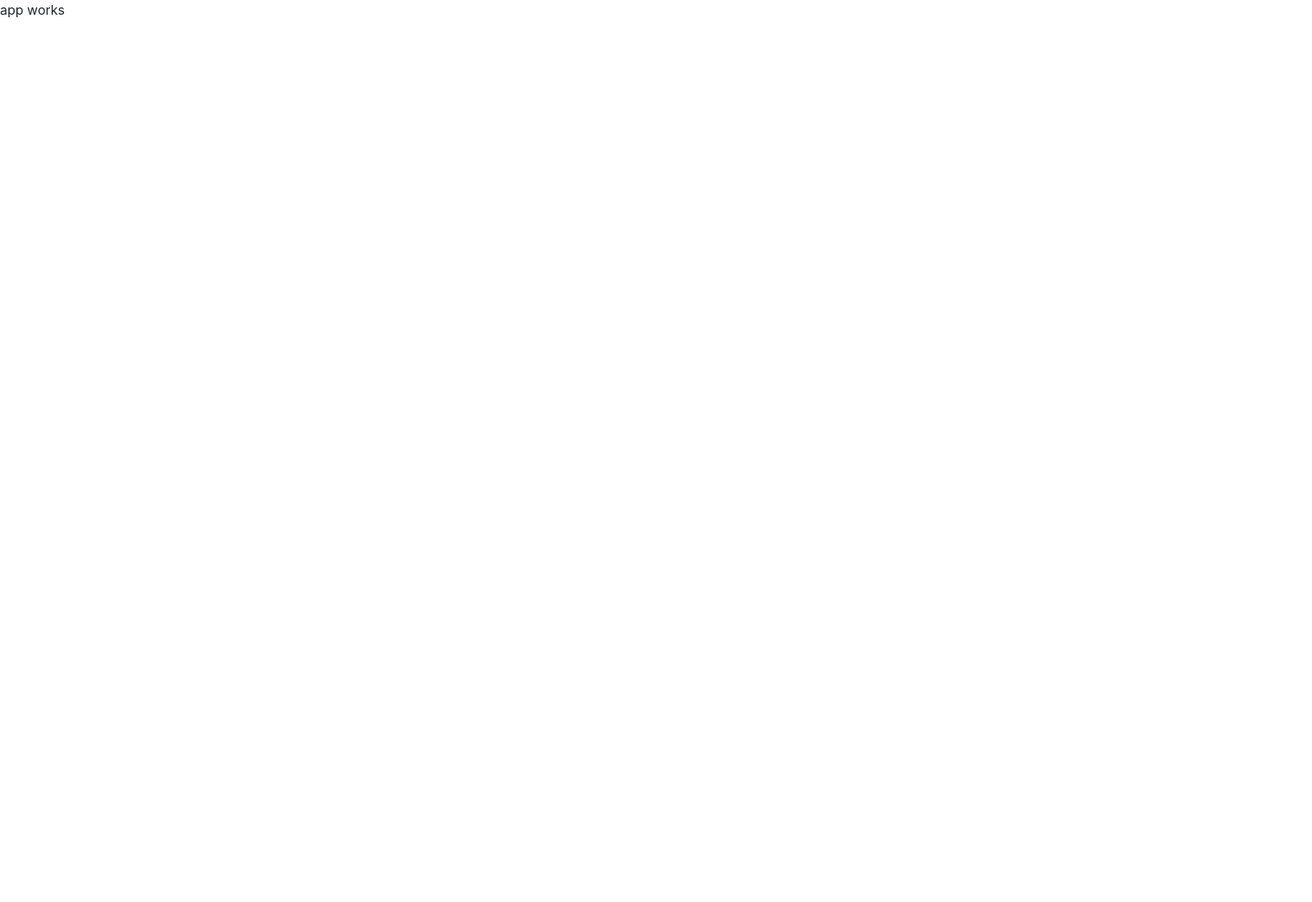
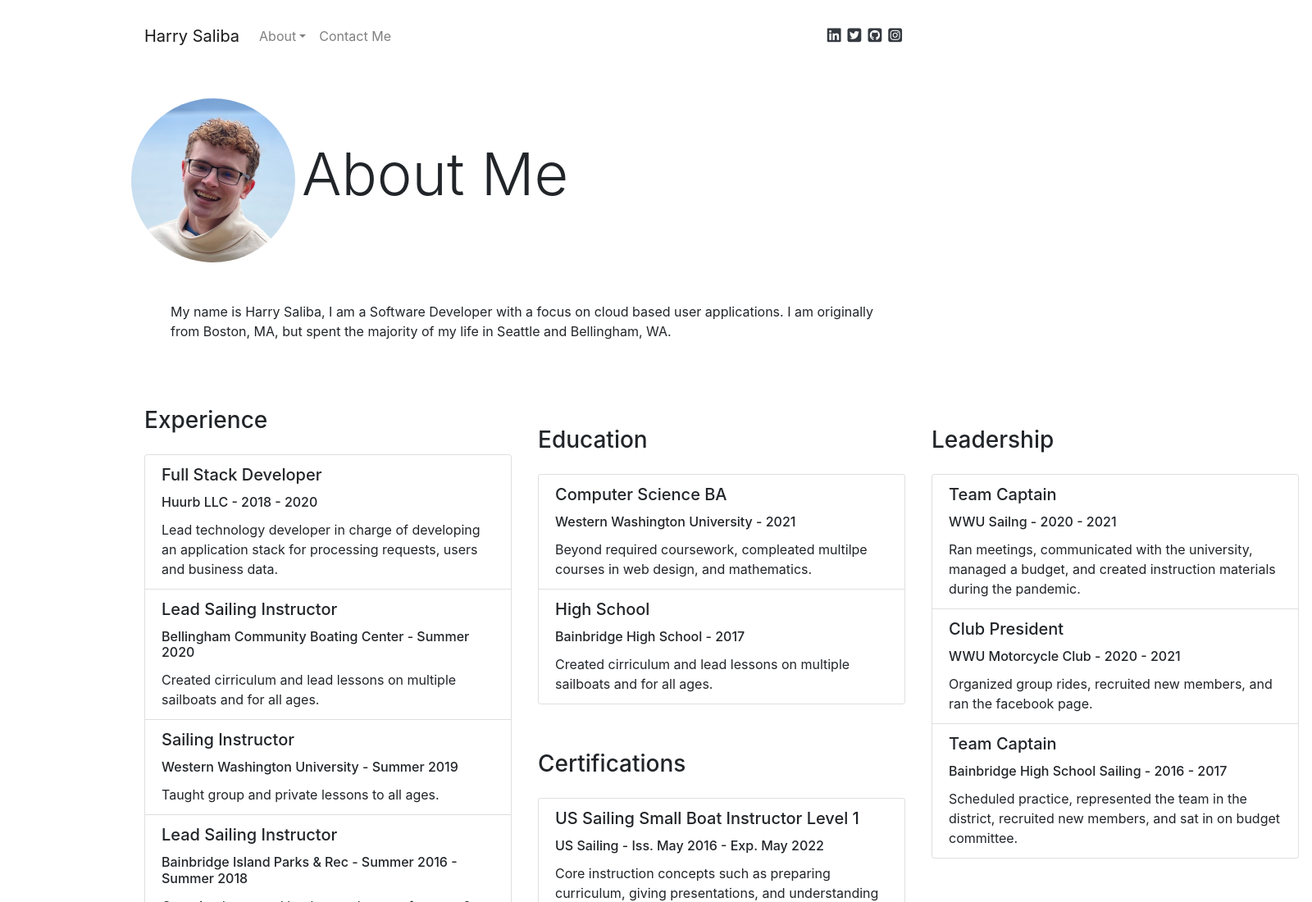
Before and after one commit to hbod8/angular-resume, an Angular app: page / in a window 1280 px wide. Shown: the top 1100 px of the page at 82% size, 1600 px wide, since content can reach past the window. Before the commit the page ends 800 px from the top, so only its background shows below. Built offline with nearby package versions, Linux system fonts and the light colour scheme.

Commit message:
First draft of resume.

```diff
--- a/src/app/app.component.css
+++ b/src/app/app.component.css
@@ -0,0 +1,18 @@
+.cover-container {
+  max-width: 992px;
+}
+.fab {
+  font-size: 1.2rem;
+}
+.bigger {
+  font-size: 2rem;
+}
+@media (min-width: 1200px) {
+  .resume-card {
+    max-width: 50%;
+    padding: 1em;
+  }
+  .resume-card-container {
+    max-height: 100vh;
+  }
+}
--- a/src/app/app.component.html
+++ b/src/app/app.component.html
@@ -1 +1,146 @@
-<p>app works</p>
+<div class="cover-container d-flex w-100 p-3 mx-auto flex-column">
+  <nav class="navbar navbar-expand-lg navbar-light">
+    <a href="#" class="navbar-brand">Harry Saliba</a>
+    <button class="navbar-toggler" type="button" data-toggle="collapse" data-target="#navbarCollapse">
+      <span class="navbar-toggler-icon"></span>
+    </button>
+    <div class="collapse navbar-collapse" id="navbarCollapse">
+      <ul class="navbar-nav mr-auto">
+        <li class="nav-item dropdown">
+          <a class="nav-link dropdown-toggle" href="#" id="navbarDropdown" role="button" data-toggle="dropdown">About</a>
+          <div class="dropdown-menu">
+            <a href="#about" class="dropdown-item">About Me</a>
+            <a href="#experience" class="dropdown-item">Experience</a>
+            <a href="#education" class="dropdown-item">Education</a>
+            <a href="#certifications" class="dropdown-item">Certifications</a>
+            <a href="#leadership" class="dropdown-item">Leadership</a>
+          </div>
+        </li>
+        <li class="nav-item">
+          <a href="#contact" class="nav-link">Contact Me</a>
+        </li>
+      </ul>
+      <div class="d-flex flex-row">
+        <a href="https://www.linkedin.com/in/harry-saliba/"><i class="fab fa-linkedin m-1 text-dark"></i></a>
+        <a href="https://twitter.com/harrysaliba4139"><i class="fab fa-twitter-square m-1 text-dark"></i></a>
+        <a href="https://github.com/hbod8"><i class="fab fa-github-square m-1 text-dark"></i></a>
+        <a href="https://www.instagram.com/salibaharry/"><i class="fab fa-instagram-square m-1 text-dark"></i></a>
+      </div>
+    </div>
+  </nav>
+  <div class="mt-5" id="about">
+    <div class="d-flex flex-column flex-lg-row align-items-center">
+      <img src="../assets/portrait.png" alt="Portrait" height="200" width="200" class="img-fluid rounded-circle">
+      <p class="display-3 p-2">About Me</p>
+    </div>
+    <p class="p-5">My name is Harry Saliba, I am a Software Developer with a focus on cloud based user applications. I am originally from Boston, MA, but spent the majority of my life in Seattle and Bellingham, WA.</p>
+  </div>
+  <div class="resume-card-container d-xl-flex align-content-between flex-column flex-wrap">
+    <div class="resume-card" id="experience">
+      <div class="d-flex flex-column flex-lg-row align-items-center">
+        <p class="h3">Experience</p>
+      </div>
+      <div class="mt-3 card">
+        <ul class="list-group list-group-flush">
+          <li class="list-group-item">
+            <p class="h5 card-title">Full Stack Developer</p>
+            <p class="h6 card-title">Huurb LLC - 2018 - 2020</p>
+            <p class="card-text">Lead technology developer in charge of developing an application stack for processing requests, users and business data.</p>
+          </li>
+          <li class="list-group-item">
+            <p class="h5 card-title">Lead Sailing Instructor</p>
+            <p class="h6 card-title">Bellingham Community Boating Center - Summer 2020</p>
+            <p class="card-text">Created cirriculum and lead lessons on multiple sailboats and for all ages.</p>
+          </li>
+          <li class="list-group-item">
+            <p class="h5 card-title">Sailing Instructor</p>
+            <p class="h6 card-title">Western Washington University - Summer 2019</p>
+            <p class="card-text">Taught group and private lessons to all ages.</p>
+          </li>
+          <li class="list-group-item">
+            <p class="h5 card-title">Lead Sailing Instructor</p>
+            <p class="h6 card-title">Bainbridge Island Parks & Rec - Summer 2016 - Summer 2018</p>
+            <p class="card-text">Organized, ran, and lead group lessons for ages 8 - 18.</p>
+          </li>
+          <li class="list-group-item">
+            <p class="h5 card-title">Assistant Sailing Instructor</p>
+            <p class="h6 card-title">Arey's Pond Boat Yard - Summer 2015</p>
+            <p class="card-text">Taught group and private lessons on classic wooden boats. Answered phone class and schduled lessons and charters.</p>
+          </li>
+        </ul>
+      </div>
+    </div>
+    <div class="resume-card mt-4" id="education">
+      <div class="d-flex flex-column flex-lg-row align-items-center">
+        <p class="h3">Education</p>
+      </div>
+      <div class="mt-3 card">
+        <ul class="list-group list-group-flush">
+          <li class="list-group-item">
+            <p class="h5 card-title">Computer Science BA</p>
+            <p class="h6 card-title">Western Washington University - 2021</p>
+            <p class="card-text">Beyond required coursework, compleated multilpe courses in web design, and mathematics.</p>
+          </li>
+          <li class="list-group-item">
+            <p class="h5 card-title">High School</p>
+            <p class="h6 card-title">Bainbridge High School - 2017</p>
+            <p class="card-text">Created cirriculum and lead lessons on multiple sailboats and for all ages.</p>
+          </li>
+        </ul>
+      </div>
+    </div>
+    <div class="resume-card mt-4" id="certifications">
+      <div class="d-flex flex-column flex-lg-row align-items-center">
+        <p class="h3">Certifications</p>
+      </div>
+      <div class="mt-3 card">
+        <ul class="list-group list-group-flush">
+          <li class="list-group-item">
+            <p class="h5 card-title">US Sailing Small Boat Instructor Level 1</p>
+            <p class="h6 card-title">US Sailing - Iss. May 2016 - Exp. May 2022</p>
+            <p class="card-text">Core instruction concepts such as preparing curriculum, giving presentations, and understanding student comprehension.</p>
+          </li>
+        </ul>
+      </div>
+    </div>
+    <div class="resume-card mt-4" id="leadership">
+      <div class="d-flex flex-column flex-lg-row align-items-center">
+        <p class="h3">Leadership</p>
+      </div>
+      <div class="mt-3 card">
+        <ul class="list-group list-group-flush">
+          <li class="list-group-item">
+            <p class="h5 card-title">Team Captain</p>
+            <p class="h6 card-title">WWU Sailng - 2020 - 2021</p>
+            <p class="card-text">Ran meetings, communicated with the university, managed a budget, and created instruction materials during the pandemic.</p>
+          </li>
+          <li class="list-group-item">
+            <p class="h5 card-title">Club President</p>
+            <p class="h6 card-title">WWU Motorcycle Club - 2020 - 2021</p>
+            <p class="card-text">Organized group rides, recruited new members, and ran the facebook page.</p>
+          </li>
+          <li class="list-group-item">
+            <p class="h5 card-title">Team Captain</p>
+            <p class="h6 card-title">Bainbridge High School Sailing - 2016 - 2017</p>
+            <p class="card-text">Scheduled practice, represented the team in the district, recruited new members, and sat in on budget committee.</p>
+          </li>
+        </ul>
+      </div>
+    </div>
+  </div>
+  <div class="mt-5" id="contact">
+    <div class="d-flex flex-column flex-lg-row align-items-center">
+      <p class="display-3 p-2">Contact Me</p>
+    </div>
+    <div class="d-flex flex-row justify-content-around">
+      <div class="d-flex flex-column flex-lg-row align-items-center">
+        <i class="bigger m-3 fas fa-phone"></i>
+        <p class="m-3 h4">(206) 963 9898</p>
+      </div>
+      <div class="d-flex flex-column flex-lg-row align-items-center">
+        <i class="bigger m-3 fas fa-envelope"></i>
+        <p class="m-3 h4">harry@harry.technology</p>
+      </div>
+    </div>
+  </div>
+</div>
--- a/src/styles.css
+++ b/src/styles.css
@@ -1 +1,4 @@
 /* You can add global styles to this file, and also import other style files */
+body{
+  height: 100vh;
+}
```
